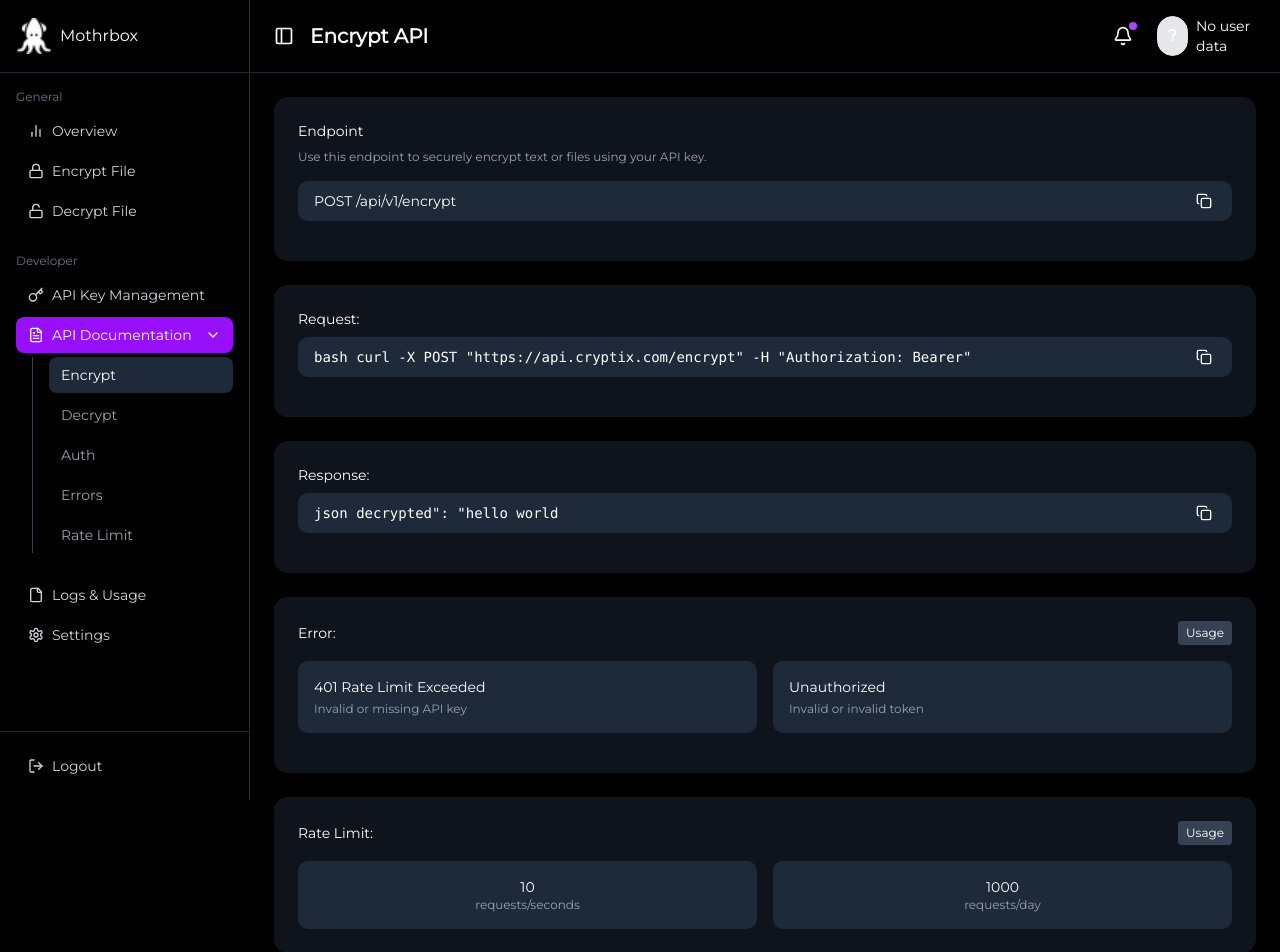
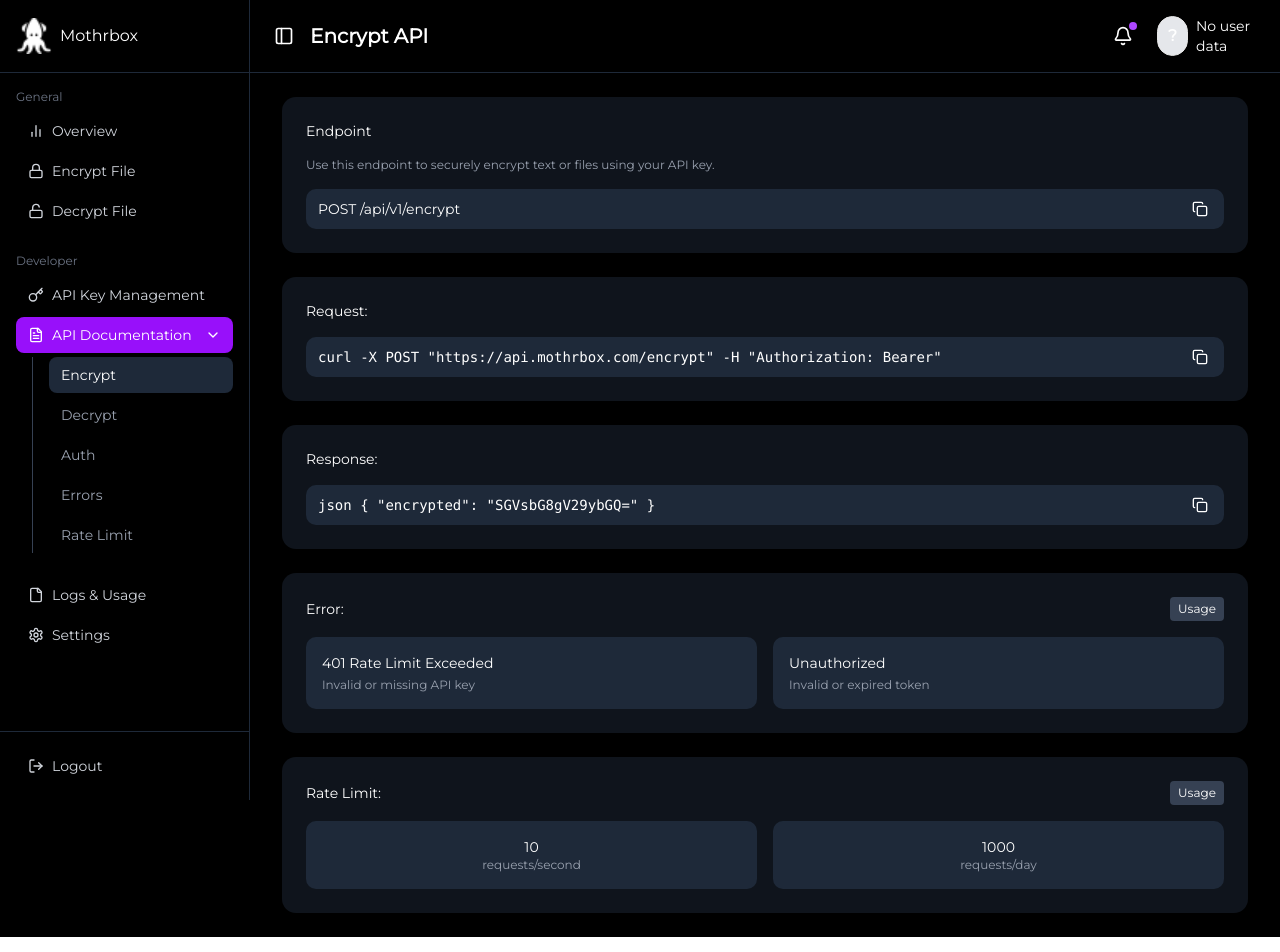
Before and after one commit to georgegoldman/mothrbox-frontend, a Next.js app: page /dashboard/api-docs/encrypt in a window 1280 px wide. Shown: the top 952 px of the page. Built offline with nearby package versions, Linux system fonts and the light colour scheme; no server answers.

Commit message:
feat: implement SectionCard, CodeBlock, ErrorCard, and RateCard components for API documentation

```diff
--- a/src/app/dashboard/api-docs/decrypt/page.tsx
+++ b/src/app/dashboard/api-docs/decrypt/page.tsx
@@ -1,94 +1,59 @@
+import {
+  SectionCard,
+  CodeBlock,
+  ErrorCard,
+  RateCard,
+} from "@/components/api-docs";
 import { Header } from "@/components/header";
-import { Copy } from "lucide-react";
 
 export default function DecryptApiPage() {
   return (
     <div>
       <Header title="Decrypt API" />
 
-      <div className="p-3 sm:p-4 md:p-6">
-        <div className="mb-4 rounded-xl bg-gray-800/50 p-4 md:mb-6 md:p-6">
-          <h2 className="mb-2 text-sm font-medium">Endpoint</h2>
-          <p className="mb-4 text-xs text-gray-400">
-            Use this endpoint to securely decrypt text or files using your API
-            key.
-          </p>
+      <div className="space-y-6 px-4 py-6 sm:px-6 md:px-8">
+        {/* Endpoint */}
+        <SectionCard
+          title="Endpoint"
+          description="Use this endpoint to securely decrypt text or files using your API key."
+        >
+          <CodeBlock label="POST /api/v1/decrypt" />
+        </SectionCard>
 
-          <div className="mb-4 flex items-center gap-2 rounded-lg bg-gray-800 px-3 py-2 md:px-4">
-            <span className="text-xs sm:text-sm">POST /api/v1/decrypt</span>
-            <button className="ml-auto rounded p-1 hover:bg-gray-700">
-              <Copy className="h-4 w-4" />
-            </button>
+        {/* Request */}
+        <SectionCard title="Request:">
+          <CodeBlock
+            label={`curl -X POST "https://api.mothrbox.com/decrypt" -H "Authorization: Bearer"`}
+            isMono
+          />
+        </SectionCard>
+
+        {/* Response */}
+        <SectionCard title="Response:">
+          <CodeBlock label={`json { "decrypted": "hello world" }`} isMono />
+        </SectionCard>
+
+        {/* Errors */}
+        <SectionCard title="Error:" tag="Usage">
+          <div className="grid gap-4 sm:grid-cols-2">
+            <ErrorCard
+              title="401 Rate Limit Exceeded"
+              message="Invalid or missing API key"
+            />
+            <ErrorCard
+              title="Unauthorized"
+              message="Invalid or expired token"
+            />
           </div>
-        </div>
+        </SectionCard>
 
-        <div className="mb-4 rounded-xl bg-gray-800/50 p-4 md:mb-6 md:p-6">
-          <h2 className="mb-2 text-sm font-medium">Request:</h2>
-
-          <div className="mb-4 flex items-center gap-2 overflow-x-auto rounded-lg bg-gray-800 px-3 py-2 md:px-4">
-            <span className="font-mono text-xs whitespace-nowrap sm:text-sm">
-              {`bash curl -X POST "https://api.cryptix.com/decrypt" -H "Authorization: Bearer"`}
-            </span>
-            <button className="ml-auto flex-shrink-0 rounded p-1 hover:bg-gray-700">
-              <Copy className="h-4 w-4" />
-            </button>
+        {/* Rate Limit */}
+        <SectionCard title="Rate Limit:" tag="Usage">
+          <div className="grid gap-4 sm:grid-cols-2">
+            <RateCard count="10" label="requests/second" />
+            <RateCard count="1000" label="requests/day" />
           </div>
-        </div>
-
-        <div className="mb-4 rounded-xl bg-gray-800/50 p-4 md:mb-6 md:p-6">
-          <h2 className="mb-2 text-sm font-medium">Response:</h2>
-
-          <div className="mb-4 flex items-center gap-2 overflow-x-auto rounded-lg bg-gray-800 px-3 py-2 md:px-4">
-            <span className="font-mono text-xs whitespace-nowrap sm:text-sm">
-              json {'decrypted": "hello world'}
-            </span>
-            <button className="ml-auto flex-shrink-0 rounded p-1 hover:bg-gray-700">
-              <Copy className="h-4 w-4" />
-            </button>
-          </div>
-        </div>
-
-        <div className="mb-4 rounded-xl bg-gray-800/50 p-4 md:mb-6 md:p-6">
-          <div className="mb-4 flex items-center justify-between">
-            <h2 className="text-sm font-medium">Error:</h2>
-            <span className="rounded bg-gray-700 px-2 py-1 text-xs">Usage</span>
-          </div>
-
-          <div className="mb-4 grid grid-cols-1 gap-4 sm:grid-cols-2">
-            <div className="rounded-lg bg-gray-800 p-4">
-              <h3 className="mb-1 text-xs font-medium sm:text-sm">
-                401 Rate Limit Exceeded
-              </h3>
-              <p className="text-xs text-gray-400">
-                Invalid or missing API key
-              </p>
-            </div>
-            <div className="rounded-lg bg-gray-800 p-4">
-              <h3 className="mb-1 text-xs font-medium sm:text-sm">
-                Unauthorized
-              </h3>
-              <p className="text-xs text-gray-400">Invalid or invalid token</p>
-            </div>
-          </div>
-        </div>
-
-        <div className="rounded-xl bg-gray-800/50 p-4 md:p-6">
-          <div className="mb-4 flex items-center justify-between">
-            <h2 className="text-sm font-medium">Rate Limit:</h2>
-            <span className="rounded bg-gray-700 px-2 py-1 text-xs">Usage</span>
-          </div>
-
-          <div className="grid grid-cols-1 gap-4 sm:grid-cols-2">
-            <div className="rounded-lg bg-gray-800 p-4 text-center">
-              <p className="text-sm font-medium">10</p>
-              <p className="text-xs text-gray-400">requests/seconds</p>
-            </div>
-            <div className="rounded-lg bg-gray-800 p-4 text-center">
-              <p className="text-sm font-medium">1000</p>
-              <p className="text-xs text-gray-400">requests/day</p>
-            </div>
-          </div>
-        </div>
+        </SectionCard>
       </div>
     </div>
   );
--- a/src/app/dashboard/api-docs/encrypt/page.tsx
+++ b/src/app/dashboard/api-docs/encrypt/page.tsx
@@ -1,94 +1,62 @@
+import {
+  SectionCard,
+  CodeBlock,
+  ErrorCard,
+  RateCard,
+} from "@/components/api-docs";
 import { Header } from "@/components/header";
-import { Copy } from "lucide-react";
 
 export default function EncryptApiPage() {
   return (
     <div>
       <Header title="Encrypt API" />
 
-      <div className="p-3 sm:p-4 md:p-6">
-        <div className="mb-4 rounded-xl bg-gray-800/50 p-4 md:mb-6 md:p-6">
-          <h2 className="mb-2 text-sm font-medium">Endpoint</h2>
-          <p className="mb-4 text-xs text-gray-400">
-            Use this endpoint to securely encrypt text or files using your API
-            key.
-          </p>
+      <div className="space-y-6 px-4 py-6 sm:px-6 md:px-8">
+        {/* Endpoint */}
+        <SectionCard
+          title="Endpoint"
+          description="Use this endpoint to securely encrypt text or files using your API key."
+        >
+          <CodeBlock label="POST /api/v1/encrypt" />
+        </SectionCard>
 
-          <div className="mb-4 flex items-center gap-2 rounded-lg bg-gray-800 px-3 py-2 md:px-4">
-            <span className="text-xs sm:text-sm">POST /api/v1/encrypt</span>
-            <button className="ml-auto rounded p-1 hover:bg-gray-700">
-              <Copy className="h-4 w-4" />
-            </button>
+        {/* Request */}
+        <SectionCard title="Request:">
+          <CodeBlock
+            label={`curl -X POST "https://api.mothrbox.com/encrypt" -H "Authorization: Bearer"`}
+            isMono
+          />
+        </SectionCard>
+
+        {/* Response */}
+        <SectionCard title="Response:">
+          <CodeBlock
+            label={`json { "encrypted": "SGVsbG8gV29ybGQ=" }`}
+            isMono
+          />
+        </SectionCard>
+
+        {/* Errors */}
+        <SectionCard title="Error:" tag="Usage">
+          <div className="grid gap-4 sm:grid-cols-2">
+            <ErrorCard
+              title="401 Rate Limit Exceeded"
+              message="Invalid or missing API key"
+            />
+            <ErrorCard
+              title="Unauthorized"
+              message="Invalid or expired token"
+            />
           </div>
-        </div>
+        </SectionCard>
 
-        <div className="mb-4 rounded-xl bg-gray-800/50 p-4 md:mb-6 md:p-6">
-          <h2 className="mb-2 text-sm font-medium">Request:</h2>
-
-          <div className="mb-4 flex items-center gap-2 overflow-x-auto rounded-lg bg-gray-800 px-3 py-2 md:px-4">
-            <span className="font-mono text-xs whitespace-nowrap sm:text-sm">
-              {`bash curl -X POST "https://api.cryptix.com/encrypt" -H "Authorization: Bearer"`}
-            </span>
-            <button className="ml-auto flex-shrink-0 rounded p-1 hover:bg-gray-700">
-              <Copy className="h-4 w-4" />
-            </button>
+        {/* Rate Limit */}
+        <SectionCard title="Rate Limit:" tag="Usage">
+          <div className="grid gap-4 sm:grid-cols-2">
+            <RateCard count="10" label="requests/second" />
+            <RateCard count="1000" label="requests/day" />
           </div>
-        </div>
-
-        <div className="mb-4 rounded-xl bg-gray-800/50 p-4 md:mb-6 md:p-6">
-          <h2 className="mb-2 text-sm font-medium">Response:</h2>
-
-          <div className="mb-4 flex items-center gap-2 overflow-x-auto rounded-lg bg-gray-800 px-3 py-2 md:px-4">
-            <span className="font-mono text-xs whitespace-nowrap sm:text-sm">
-              json {'decrypted": "hello world'}
-            </span>
-            <button className="ml-auto flex-shrink-0 rounded p-1 hover:bg-gray-700">
-              <Copy className="h-4 w-4" />
-            </button>
-          </div>
-        </div>
-
-        <div className="mb-4 rounded-xl bg-gray-800/50 p-4 md:mb-6 md:p-6">
-          <div className="mb-4 flex items-center justify-between">
-            <h2 className="text-sm font-medium">Error:</h2>
-            <span className="rounded bg-gray-700 px-2 py-1 text-xs">Usage</span>
-          </div>
-
-          <div className="mb-4 grid grid-cols-1 gap-4 sm:grid-cols-2">
-            <div className="rounded-lg bg-gray-800 p-4">
-              <h3 className="mb-1 text-xs font-medium sm:text-sm">
-                401 Rate Limit Exceeded
-              </h3>
-              <p className="text-xs text-gray-400">
-                Invalid or missing API key
-              </p>
-            </div>
-            <div className="rounded-lg bg-gray-800 p-4">
-              <h3 className="mb-1 text-xs font-medium sm:text-sm">
-                Unauthorized
-              </h3>
-              <p className="text-xs text-gray-400">Invalid or invalid token</p>
-            </div>
-          </div>
-        </div>
-
-        <div className="rounded-xl bg-gray-800/50 p-4 md:p-6">
-          <div className="mb-4 flex items-center justify-between">
-            <h2 className="text-sm font-medium">Rate Limit:</h2>
-            <span className="rounded bg-gray-700 px-2 py-1 text-xs">Usage</span>
-          </div>
-
-          <div className="grid grid-cols-1 gap-4 sm:grid-cols-2">
-            <div className="rounded-lg bg-gray-800 p-4 text-center">
-              <p className="text-sm font-medium">10</p>
-              <p className="text-xs text-gray-400">requests/seconds</p>
-            </div>
-            <div className="rounded-lg bg-gray-800 p-4 text-center">
-              <p className="text-sm font-medium">1000</p>
-              <p className="text-xs text-gray-400">requests/day</p>
-            </div>
-          </div>
-        </div>
+        </SectionCard>
       </div>
     </div>
   );
--- /dev/null
+++ b/src/components/api-docs.tsx
@@ -0,0 +1,70 @@
+// components/apiDocs.tsx
+import { Copy } from "lucide-react";
+
+export function SectionCard({
+  title,
+  description,
+  tag,
+  children,
+}: {
+  title: string;
+  description?: string;
+  tag?: string;
+  children: React.ReactNode;
+}) {
+  return (
+    <div className="rounded-xl bg-gray-800/50 p-4 md:p-6">
+      <div className="mb-4 flex items-center justify-between">
+        <h2 className="text-sm font-medium">{title}</h2>
+        {tag && (
+          <span className="rounded bg-gray-700 px-2 py-1 text-xs">{tag}</span>
+        )}
+      </div>
+      {description && (
+        <p className="mb-4 text-xs text-gray-400">{description}</p>
+      )}
+      {children}
+    </div>
+  );
+}
+
+export function CodeBlock({
+  label,
+  isMono,
+}: {
+  label: string;
+  isMono?: boolean;
+}) {
+  return (
+    <div className="flex items-center gap-2 overflow-x-auto rounded-lg bg-gray-800 px-3 py-2 text-xs sm:text-sm">
+      <span className={isMono ? "font-mono" : ""}>{label}</span>
+      <button className="ml-auto flex-shrink-0 rounded p-1 hover:bg-gray-700">
+        <Copy className="h-4 w-4" />
+      </button>
+    </div>
+  );
+}
+
+export function ErrorCard({
+  title,
+  message,
+}: {
+  title: string;
+  message: string;
+}) {
+  return (
+    <div className="rounded-lg bg-gray-800 p-4">
+      <h3 className="mb-1 text-xs font-medium sm:text-sm">{title}</h3>
+      <p className="text-xs text-gray-400">{message}</p>
+    </div>
+  );
+}
+
+export function RateCard({ count, label }: { count: string; label: string }) {
+  return (
+    <div className="rounded-lg bg-gray-800 p-4 text-center">
+      <p className="text-sm font-medium">{count}</p>
+      <p className="text-xs text-gray-400">{label}</p>
+    </div>
+  );
+}
```
